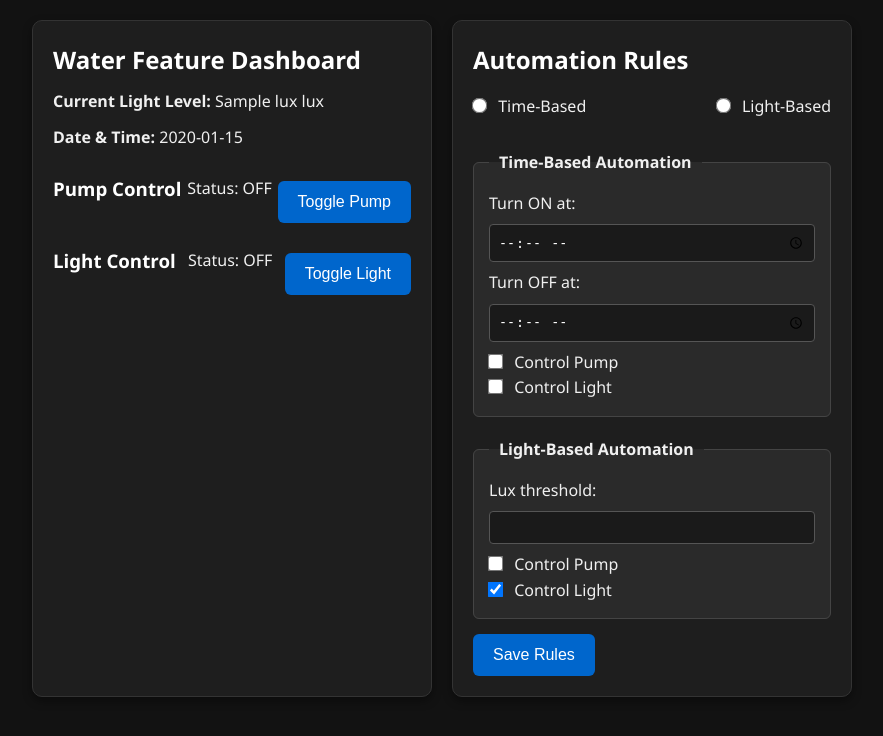
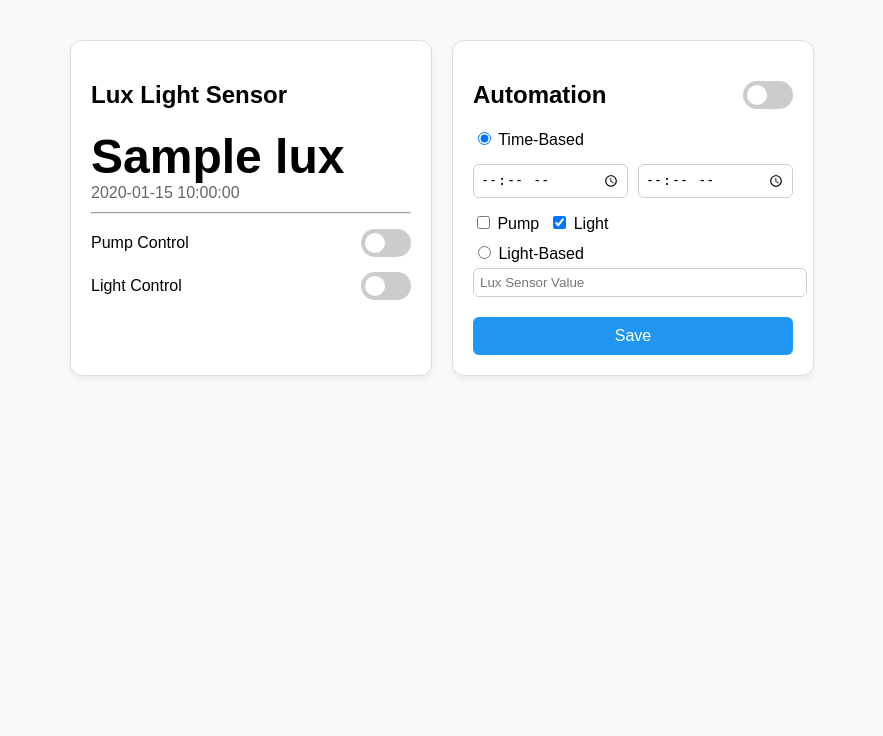
Before and after one commit to pull3t/home-water-feature, a Flask app: template templates/index.html in a window 1280 px wide. Shown: the top 736 px of the page, without its empty margins (198-1081 px from the left). Run offline with Flask 3, Linux system fonts and the light colour scheme; the template is opened without the code that fills it: most values are stand-ins (such as "Sample title", 1, 10 or a date in 2020); parts of the project's set-up code (start-up, migrations or seed data) failed here and were passed over.

Commit message:
ui revision

```diff
--- a/static/script.js
+++ b/static/script.js
@@ -1,14 +1,22 @@
-document.addEventListener('DOMContentLoaded', function () {
-    const timeSection = document.getElementById('time_automation_section');
-    const lightSection = document.getElementById('light_automation_section');
-    const radios = document.querySelectorAll('input[name="automation_mode"]');
+document.getElementById('automationForm').addEventListener('submit', function (e) {
+    e.preventDefault();
 
-    function updateVisibility() {
-        const selectedMode = document.querySelector('input[name="automation_mode"]:checked').value;
-        timeSection.style.display = selectedMode === 'time' ? 'block' : 'none';
-        lightSection.style.display = selectedMode === 'light' ? 'block' : 'none';
-    }
+    const automation = {
+        enabled: document.getElementById('automationToggle').checked,
+        type: document.querySelector('input[name="automationType"]:checked').value,
+        startTime: document.getElementById('startTime').value,
+        endTime: document.getElementById('endTime').value,
+        pump: document.getElementById('autoPump').checked,
+        light: document.getElementById('autoLight').checked,
+        luxThreshold: document.getElementById('luxThreshold').value
+    };
 
-    radios.forEach(radio => radio.addEventListener('change', updateVisibility));
-    updateVisibility();  // Set on page load
+    fetch('/update-automation', {
+        method: 'POST',
+        headers: { 'Content-Type': 'application/json' },
+        body: JSON.stringify(automation)
+    })
+    .then(res => res.json())
+    .then(data => alert('Settings updated successfully'))
+    .catch(err => alert('Error updating settings'));
 });
--- a/static/style.css
+++ b/static/style.css
@@ -1,120 +1,118 @@
-/* Base Reset */
-* {
-    box-sizing: border-box;
+body {
+    font-family: Arial, sans-serif;
+    background-color: #f9f9f9;
     margin: 0;
-    padding: 0;
+    padding: 40px;
 }
 
-body {
-    font-family: 'Segoe UI', Tahoma, Geneva, Verdana, sans-serif;
-    background-color: #121212;
-    color: #f0f0f0;
-    padding: 20px;
-    line-height: 1.6;
+.dashboard {
+    display: flex;
+    flex-wrap: wrap;
+    gap: 20px;
+    justify-content: center;
 }
 
-/* Container Layout */
-.container {
-    display: flex;
-    flex-direction: row;
-    justify-content: center;
-    gap: 20px;
-    flex-wrap: wrap;
+.card {
+    background: #fff;
+    border: 1px solid #ddd;
+    border-radius: 12px;
+    padding: 20px;
+    width: 320px;
+    box-shadow: 0 4px 6px rgba(0, 0, 0, 0.05);
 }
 
-/* Card Box */
-.box {
-    background-color: #1e1e1e;
-    border: 1px solid #333;
-    padding: 20px;
-    border-radius: 10px;
-    width: 100%;
-    max-width: 400px;
-    box-shadow: 0 4px 10px rgba(0, 0, 0, 0.4);
+.sensor-value {
+    font-size: 48px;
+    font-weight: bold;
 }
 
-/* Headings */
-h1, h2, h3 {
-    color: #ffffff;
+.date {
+    font-size: 16px;
+    color: #666;
     margin-bottom: 10px;
 }
 
-/* Paragraphs and Labels */
-p, label {
-    font-size: 1rem;
-    margin-bottom: 10px;
+.switch-label {
+    display: flex;
+    justify-content: space-between;
+    align-items: center;
+    margin: 15px 0;
 }
 
-/* Toggle Group Layout */
-.toggle-group {
-    margin-top: 15px;
+.switch {
+    position: relative;
+    display: inline-block;
+    width: 50px;
+    height: 28px;
+}
+
+.switch input {
+    opacity: 0;
+    width: 0;
+    height: 0;
+}
+
+.slider {
+    position: absolute;
+    top: 0; left: 0;
+    right: 0; bottom: 0;
+    background-color: #ccc;
+    transition: .4s;
+    border-radius: 28px;
+}
+
+.slider:before {
+    position: absolute;
+    content: "";
+    height: 20px;
+    width: 20px;
+    left: 4px;
+    bottom: 4px;
+    background-color: white;
+    transition: .4s;
+    border-radius: 50%;
+}
+
+input:checked + .slider {
+    background-color: #2196F3;
+}
+
+input:checked + .slider:before {
+    transform: translateX(22px);
+}
+
+.automation-header {
     display: flex;
     justify-content: space-between;
     align-items: center;
 }
 
-/* Form Fieldset */
-fieldset {
-    border: 1px solid #444;
-    padding: 15px;
-    margin-top: 20px;
-    border-radius: 6px;
-    background-color: #2a2a2a;
+.time-inputs, .checkbox-group {
+    display: flex;
+    gap: 10px;
+    margin: 10px 0;
 }
 
-legend {
-    font-weight: bold;
-    padding: 0 10px;
+input[type="time"], input[type="number"] {
+    width: 100%;
+    padding: 6px;
+    margin: 5px 0;
+    border: 1px solid #ccc;
+    border-radius: 6px;
 }
 
-/* Inputs */
-input[type="time"],
-input[type="number"] {
+button {
+    margin-top: 15px;
     width: 100%;
-    padding: 8px;
-    margin: 8px 0;
-    border: 1px solid #555;
-    background-color: #1a1a1a;
-    color: #fff;
-    border-radius: 4px;
-}
-
-input[type="checkbox"],
-input[type="radio"] {
-    transform: scale(1.2);
-    margin-right: 8px;
-}
-
-/* Buttons */
-button {
-    background-color: #0066cc;
+    padding: 10px;
+    background-color: #2196F3;
+    border: none;
     color: white;
-    border: none;
-    padding: 12px 20px;
-    font-size: 1rem;
+    font-size: 16px;
     border-radius: 6px;
     cursor: pointer;
-    margin-top: 15px;
-    transition: background-color 0.2s ease-in-out;
 }
 
 button:hover {
-    background-color: #0051a3;
+    background-color: #1976D2;
 }
-
-/* Responsive for Mobile */
-@media (max-width: 768px) {
-    .container {
-        flex-direction: column;
-        align-items: center;
-    }
-
-    .box {
-        width: 90%;
-    }
-
-    .toggle-group {
-        flex-direction: column;
-        align-items: flex-start;
-    }
-}
--- a/templates/index.html
+++ b/templates/index.html
@@ -7,63 +7,52 @@
     <link rel="stylesheet" href="{{ url_for('static', filename='style.css') }}">
 </head>
 <body>
-    <div class="container">
-        <!-- Sensor & Manual Control Panel -->
-        <div class="box">
-            <h2>Water Feature Dashboard</h2>
-            <p><strong>Current Light Level:</strong> <span id="lux">{{ lux }}</span> lux</p>
-            <p><strong>Date & Time:</strong> <span id="dateandtime">{{ dateandtime }}</span></p>
-
-            <div class="toggle-group">
-                <h3>Pump Control</h3>
-                <p>Status: <span id="pump_status">{{ 'ON' if device_states['pump'] else 'OFF' }}</span></p>
-                <button onclick="toggleDevice('pump')">Toggle Pump</button>
-            </div>
-
-            <div class="toggle-group">
-                <h3>Light Control</h3>
-                <p>Status: <span id="light_status">{{ 'ON' if device_states['light'] else 'OFF' }}</span></p>
-                <button onclick="toggleDevice('light')">Toggle Light</button>
-            </div>
+    <div class="dashboard">
+        <div class="card">
+            <h2>Lux Light Sensor</h2>
+            <div class="sensor-value">{{ lux }}</div>
+            <div class="date">{{ date }}</div>
+            <hr>
+            <label class="switch-label">Pump Control
+                <label class="switch">
+                    <input type="checkbox" id="pumpControl" {% if device_states['pump'] %}checked{% endif %}>
+                    <span class="slider round"></span>
+                </label>
+            </label>
+            <label class="switch-label">Light Control
+                <label class="switch">
+                    <input type="checkbox" id="lightControl" {% if device_states['light'] %}checked{% endif %}>
+                    <span class="slider round"></span>
+                </label>
+            </label>
         </div>
 
-        <!-- Automation Rules Panel -->
-        <div class="box">
-            <h2>Automation Rules</h2>
-            <form id="rulesForm">
-                <!-- Mode Selection -->
-                <div class="toggle-group">
-                    <label><input type="radio" name="automation_mode" value="time"
-                        {{ 'checked' if rules['mode'] == 'time' else '' }}> Time-Based</label>
-                    <label><input type="radio" name="automation_mode" value="light"
-                        {{ 'checked' if rules['mode'] == 'light' else '' }}> Light-Based</label>
+        <div class="card">
+            <div class="automation-header">
+                <h2>Automation</h2>
+                <label class="switch">
+                    <input type="checkbox" id="automationToggle" {% if automation['enabled'] %}checked{% endif %}>
+                    <span class="slider round"></span>
+                </label>
+            </div>
+            <form id="automationForm">
+                <label><input type="radio" name="automationType" value="time" checked> Time-Based</label>
+                <div class="time-inputs">
+                    <input type="time" id="startTime" value="{{ automation['start_time'] }}">
+                    <input type="time" id="endTime" value="{{ automation['end_time'] }}">
+                </div>
+                <div class="checkbox-group">
+                    <label><input type="checkbox" id="autoPump" {% if automation['pump'] %}checked{% endif %}> Pump</label>
+                    <label><input type="checkbox" id="autoLight" {% if automation['light'] %}checked{% endif %}> Light</label>
                 </div>
 
-                <!-- Time-based Automation -->
-                <fieldset id="time_automation_section">
-                    <legend>Time-Based Automation</legend>
-                    Turn ON at:
-                    <input type="time" id="time_on" value="{{ rules['time']['on'] }}"><br>
-                    Turn OFF at:
-                    <input type="time" id="time_off" value="{{ rules['time']['off'] }}"><br>
-                    <label><input type="checkbox" id="time_pump" {{ 'checked' if rules['time']['pump'] else '' }}> Control Pump</label><br>
-                    <label><input type="checkbox" id="time_light" {{ 'checked' if rules['time']['light'] else '' }}> Control Light</label>
-                </fieldset>
+                <label><input type="radio" name="automationType" value="light"> Light-Based</label>
+                <input type="number" id="luxThreshold" placeholder="Lux Sensor Value" value="{{ automation['lux_threshold'] }}">
 
-                <!-- Light-based Automation -->
-                <fieldset id="light_automation_section">
-                    <legend>Light-Based Automation</legend>
-                    Lux threshold:
-                    <input type="number" id="lux_threshold" value="{{ rules['light']['threshold'] }}"><br>
-                    <label><input type="checkbox" id="lux_pump" {{ 'checked' if rules['light']['pump'] else '' }}> Control Pump</label><br>
-                    <label><input type="checkbox" id="lux_light" {{ 'checked' if rules['light']['light'] else '' }}> Control Light</label>
-                </fieldset>
-
-                <button type="button" class="save-btn" onclick="updateRules()">Save Rules</button>
+                <button type="submit">Save</button>
             </form>
         </div>
     </div>
-
     <script src="{{ url_for('static', filename='script.js') }}"></script>
 </body>
 </html>
```
Also changed, not shown: 1 other file.
